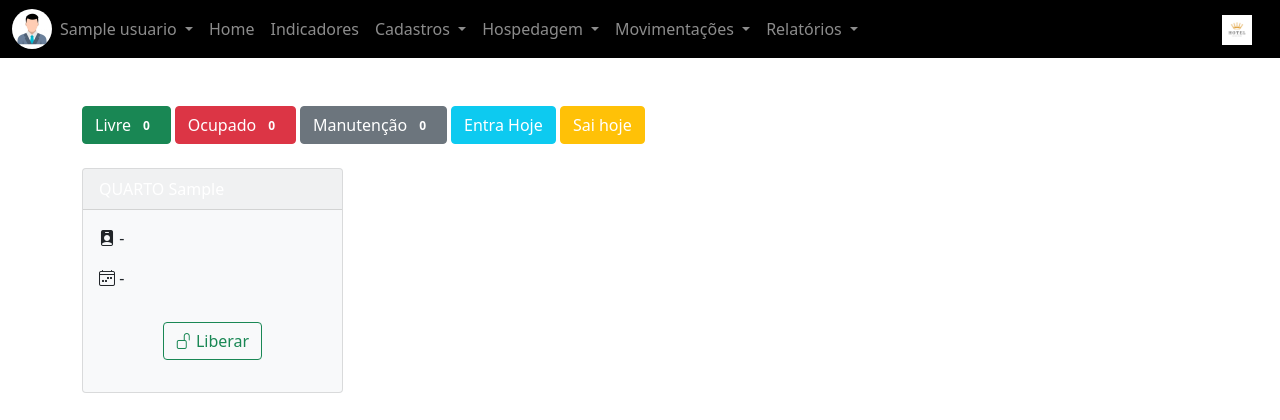
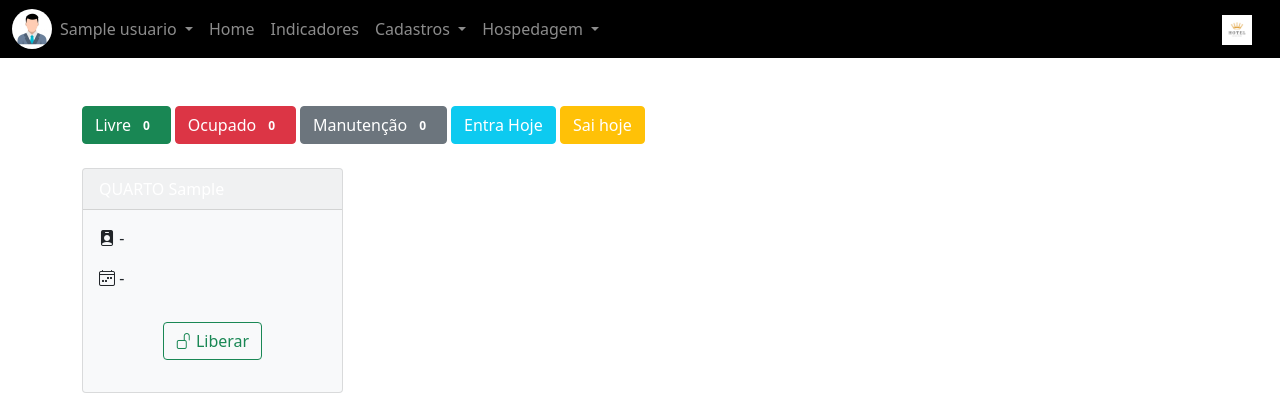
Before and after one commit to mm490514/Reservas, a PHP site: page /crasvia/painel_adm/index.php in a window 1280 px wide. Shown: the top 420 px of the page. Run offline with PHP 8.4, Linux system fonts and the light colour scheme; the visitor is signed in with stand-in values (Sample User, id 1); tables that the repository leaves empty or names only in its code hold one stand-in row (values such as "Sample post"); some libraries are stand-ins or nearby versions.

Commit message:
feat: Ajustes finais

```diff
--- a/painel_adm/index.php
+++ b/painel_adm/index.php
@@ -127,27 +127,7 @@ if (@$_GET['pag'] == "") {
 							<li><a class="dropdown-item" href="index.php?pag=<?php echo $menu10 ?>">Reservas</a></li>
                         </ul>
 					</li>
-
-
-					<li class="nav-item dropdown">
-						<a class="nav-link dropdown-toggle" href="#" id="navbarDropdown" role="button" data-bs-toggle="dropdown" aria-expanded="false">
-							Movimentações
-						</a>
-						<ul class="dropdown-menu" aria-labelledby="navbarDropdown">
-							<li><a class="dropdown-item" href="index.php?pag=<?php echo $menu12 ?>">Caixa - Movimentações</a></li>
-							<li><a class="dropdown-item" href="index.php?pag=<?php echo $menu11 ?>">Transações</a></li>
-                        </ul>
-					</li>
-
-                    <li class="nav-item dropdown">
-						<a class="nav-link dropdown-toggle" href="#" id="navbarDropdown" role="button" data-bs-toggle="dropdown" aria-expanded="false">
-							Relatórios
-						</a>
-						<ul class="dropdown-menu" aria-labelledby="navbarDropdown">
-							<li><a class="dropdown-item" href="index.php?pag=<?php echo $menu13 ?>">Perspectiva</a></li>
-                        </ul>
-					</li>
-                </ul>
+				</ul>
 				<a class="navbar-brand" href="#"><img src="../img/logo.png" width="30px"></a>
 			</div>
 		</div>
```
